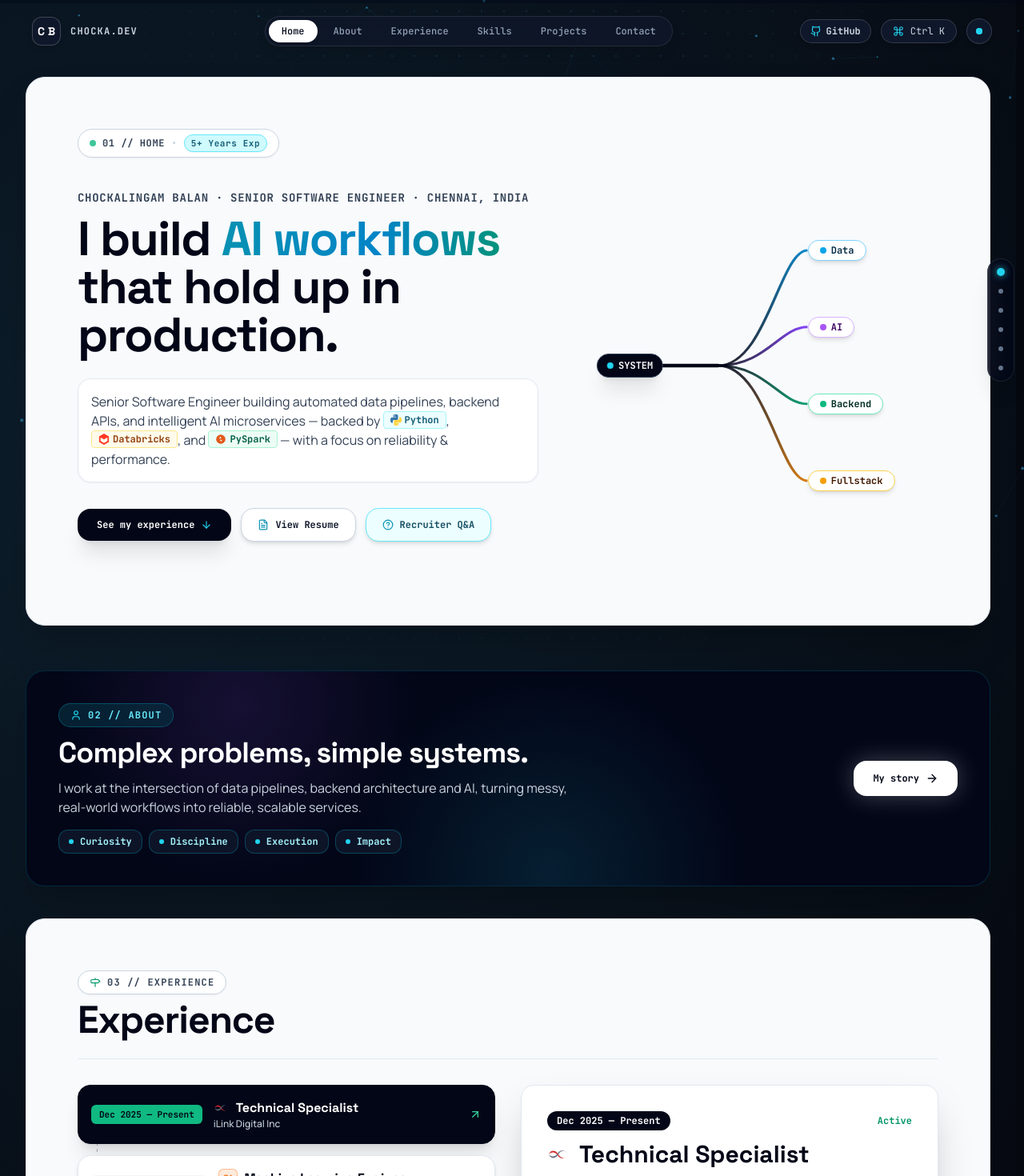
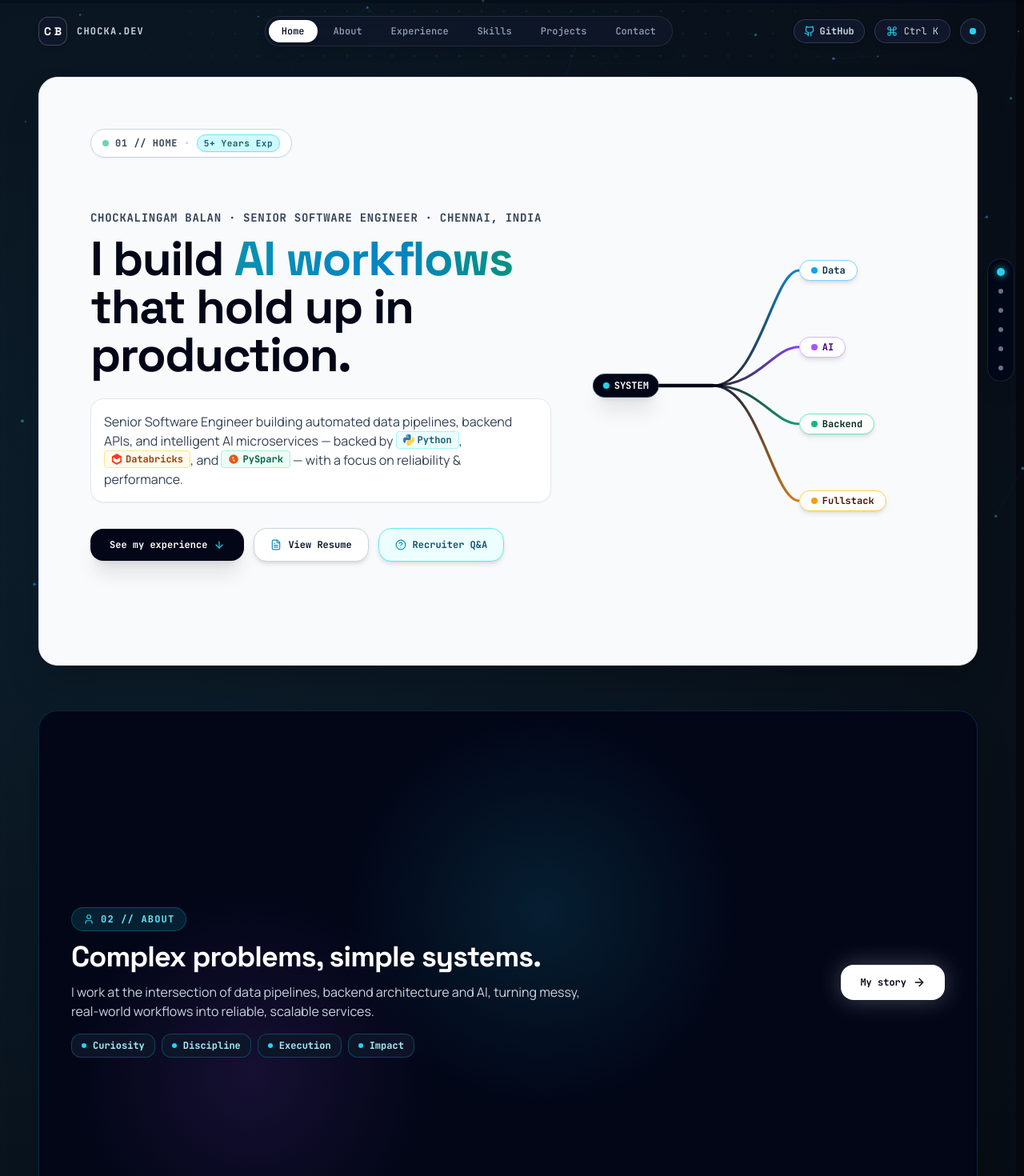
Before and after one commit to CHOCKA-LINGAM/portfolio, a Next.js app in the folder next-js/portfolio/: page / in a window 1280 px wide. Shown: the top 1470 px of the page at 80% size. Built offline with nearby package versions, Linux system fonts and the light colour scheme.

Commit message:
feat: enhance layout and responsiveness of Monograph components with updated padding and minimum height

```diff
--- a/next-js/portfolio/app/globals.css
+++ b/next-js/portfolio/app/globals.css
@@ -83,6 +83,32 @@ textarea {
 @layer components {
   .portfolio-shell {
     min-height: 100dvh;
+    padding: 4.5rem 1.5rem 2.5rem;
+  }
+}
+
+/* Responsive shell sizing (kept outside @layer so it wins over utility classes) */
+@media (min-width: 2560px) {
+  .portfolio-shell {
+    padding-top: 6rem;
+  }
+}
+
+@media (min-width: 1920px) {
+  .portfolio-shell {
+    padding-top: 5rem;
+  }
+}
+
+@media (max-width: 1023px) {
+  .portfolio-shell {
+    padding: 4.5rem 1.25rem 2rem;
+  }
+}
+
+@media (max-width: 639px) {
+  .portfolio-shell {
+    padding: 4rem 0.75rem max(1.5rem, env(safe-area-inset-bottom));
   }
 }
 
--- a/next-js/portfolio/app/page.tsx
+++ b/next-js/portfolio/app/page.tsx
@@ -126,7 +126,7 @@ export default function Page() {
       {/* ── SPATIAL MONOGRAPH 6-SECTION STREAMLINED SYSTEM ── */}
       <main
         id="main-content"
-        className="portfolio-shell relative z-10 mx-auto w-full max-w-[1440px] xl:max-w-[1600px] px-4 sm:px-8 pt-20 pb-12"
+        className="portfolio-shell relative z-10 w-full px-4 sm:px-8 xl:px-12 pt-20 pb-20"
       >
         <div className="flex flex-col gap-6 sm:gap-10 w-full">
           {/* Section 01: Homepage — The Signal */}
--- a/next-js/portfolio/components/monograph/MonographAboutCore.tsx
+++ b/next-js/portfolio/components/monograph/MonographAboutCore.tsx
@@ -11,7 +11,7 @@ export function MonographAboutCore({
   const coreValues = ["Curiosity", "Discipline", "Execution", "Impact"];
 
   return (
-    <section id="section-about" className="relative w-full rounded-3xl overflow-hidden border border-cyan-500/20 bg-slate-950 text-white shadow-2xl p-5 sm:p-8 lg:p-10 scroll-mt-24">
+    <section id="section-about" className="relative w-full md:min-h-[85dvh] rounded-3xl overflow-hidden border border-cyan-500/20 bg-slate-950 text-white shadow-2xl p-5 sm:p-8 lg:p-10 flex flex-col justify-center scroll-mt-24">
       {/* Background Glow */}
       <div className="absolute inset-0 z-0 pointer-events-none">
         <div className="absolute top-0 right-1/4 w-[300px] sm:w-[500px] h-[300px] sm:h-[500px] rounded-full bg-[radial-gradient(closest-side,rgba(34,211,238,0.12),transparent)]" />
--- a/next-js/portfolio/components/monograph/MonographContactConnect.tsx
+++ b/next-js/portfolio/components/monograph/MonographContactConnect.tsx
@@ -20,7 +20,7 @@ export function MonographContactConnect() {
   return (
     <section
       id="section-contact"
-      className="relative w-full rounded-3xl overflow-hidden border border-cyan-500/20 bg-slate-950 text-white shadow-2xl p-5 sm:p-10 lg:p-16 flex flex-col justify-between scroll-mt-24"
+      className="relative w-full md:min-h-[85dvh] rounded-3xl overflow-hidden border border-cyan-500/20 bg-slate-950 text-white shadow-2xl p-5 sm:p-10 lg:p-16 flex flex-col justify-between scroll-mt-24"
     >
       {/* Background Ambient Glows */}
       <div className="absolute inset-0 z-0 pointer-events-none overflow-hidden">
--- a/next-js/portfolio/components/monograph/MonographExperienceJourney.tsx
+++ b/next-js/portfolio/components/monograph/MonographExperienceJourney.tsx
@@ -112,7 +112,7 @@ export function MonographExperienceJourney() {
   const activeExp = experiences[selectedIdx] || experiences[0];
 
   return (
-    <section id="section-experience" className="relative w-full rounded-3xl overflow-hidden border border-slate-200 bg-[#f8fafc] text-slate-900 shadow-2xl p-5 sm:p-10 lg:p-16 flex flex-col justify-between scroll-mt-24">
+    <section id="section-experience" className="relative w-full md:min-h-[85dvh] rounded-3xl overflow-hidden border border-slate-200 bg-[#f8fafc] text-slate-900 shadow-2xl p-5 sm:p-10 lg:p-16 flex flex-col justify-between scroll-mt-24">
       {/* Header Bar */}
       <div className="flex flex-col gap-2 border-b border-slate-200 pb-6 relative z-10">
         <div className="inline-flex items-center gap-2 px-3.5 py-1.5 rounded-full border border-slate-300 bg-white text-slate-700 text-xs font-mono font-bold tracking-widest w-max shadow-sm">
--- a/next-js/portfolio/components/monograph/MonographHomeSignal.tsx
+++ b/next-js/portfolio/components/monograph/MonographHomeSignal.tsx
@@ -54,7 +54,7 @@ export function MonographHomeSignal({
   const expYears = getExperienceYearsLabel();
 
   return (
-    <section className="relative w-full rounded-3xl overflow-hidden border border-slate-200 bg-[#f8fafc] text-slate-900 shadow-2xl p-4 sm:p-10 lg:p-16 my-4 flex flex-col justify-between">
+    <section className="relative w-full min-h-[90dvh] sm:min-h-[92dvh] rounded-3xl overflow-hidden border border-slate-200 bg-[#f8fafc] text-slate-900 shadow-2xl p-4 sm:p-10 lg:p-16 my-4 flex flex-col justify-between">
       {/* ── TOP TAG HEADER WITH 5+ YEARS EXPERIENCE BADGE STRIP ── */}
       <div className="flex flex-wrap items-center justify-between w-full gap-3 relative z-10">
         <div className="inline-flex flex-wrap items-center gap-2 px-3.5 py-1.5 rounded-full border border-slate-300 bg-white text-slate-700 text-xs font-mono font-bold tracking-wider shadow-sm">
--- a/next-js/portfolio/components/monograph/MonographNavHeader.tsx
+++ b/next-js/portfolio/components/monograph/MonographNavHeader.tsx
@@ -85,7 +85,7 @@ export function MonographNavHeader({
           : "bg-slate-950/60 sm:bg-transparent py-4 sm:py-5 backdrop-blur-md sm:backdrop-blur-none"
       }`}
     >
-      <div className="mx-auto w-full max-w-[1440px] px-4 sm:px-10 flex items-center justify-between">
+      <div className="w-full px-4 sm:px-8 xl:px-12 flex items-center justify-between">
         {/* Monogram Logo */}
         <button
           onClick={handleLogoClick}
--- a/next-js/portfolio/components/monograph/MonographProjectsTopology.tsx
+++ b/next-js/portfolio/components/monograph/MonographProjectsTopology.tsx
@@ -14,7 +14,7 @@ export function MonographProjectsTopology() {
   return (
     <section
       id="section-projects"
-      className="relative w-full rounded-3xl overflow-hidden border border-slate-200 bg-[#f8fafc] text-slate-900 shadow-2xl p-5 sm:p-10 lg:p-16 pt-8 sm:pt-14 flex flex-col justify-between scroll-mt-24"
+      className="relative w-full md:min-h-[85dvh] rounded-3xl overflow-hidden border border-slate-200 bg-[#f8fafc] text-slate-900 shadow-2xl p-5 sm:p-10 lg:p-16 pt-8 sm:pt-14 flex flex-col justify-between scroll-mt-24"
     >
       {/* Background Soft Light Pattern */}
       <div className="absolute inset-0 z-0 pointer-events-none overflow-hidden">
--- a/next-js/portfolio/components/monograph/MonographSkillsCapability.tsx
+++ b/next-js/portfolio/components/monograph/MonographSkillsCapability.tsx
@@ -51,7 +51,7 @@ const CATEGORIES = [
 
 export function MonographSkillsCapability() {
   return (
-    <section id="section-skills" className="relative w-full rounded-3xl overflow-hidden border border-purple-500/20 bg-slate-950 text-white shadow-2xl p-5 sm:p-10 lg:p-16 flex flex-col justify-between scroll-mt-24">
+    <section id="section-skills" className="relative w-full md:min-h-[85dvh] rounded-3xl overflow-hidden border border-purple-500/20 bg-slate-950 text-white shadow-2xl p-5 sm:p-10 lg:p-16 flex flex-col justify-between scroll-mt-24">
       {/* Background Orbs */}
       <div className="absolute inset-0 z-0 pointer-events-none">
         <div className="absolute top-1/4 left-10 w-[500px] h-[500px] rounded-full bg-[radial-gradient(closest-side,rgba(168,85,247,0.12),transparent)]" />
```
